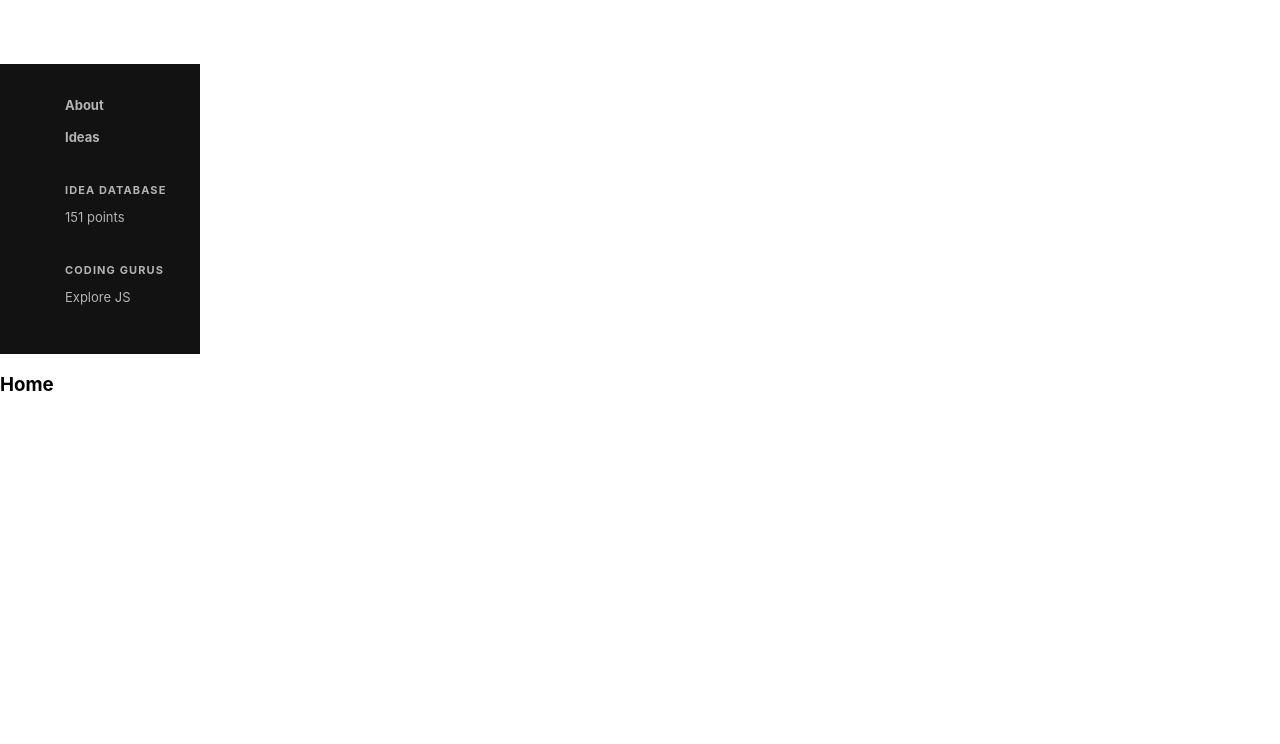
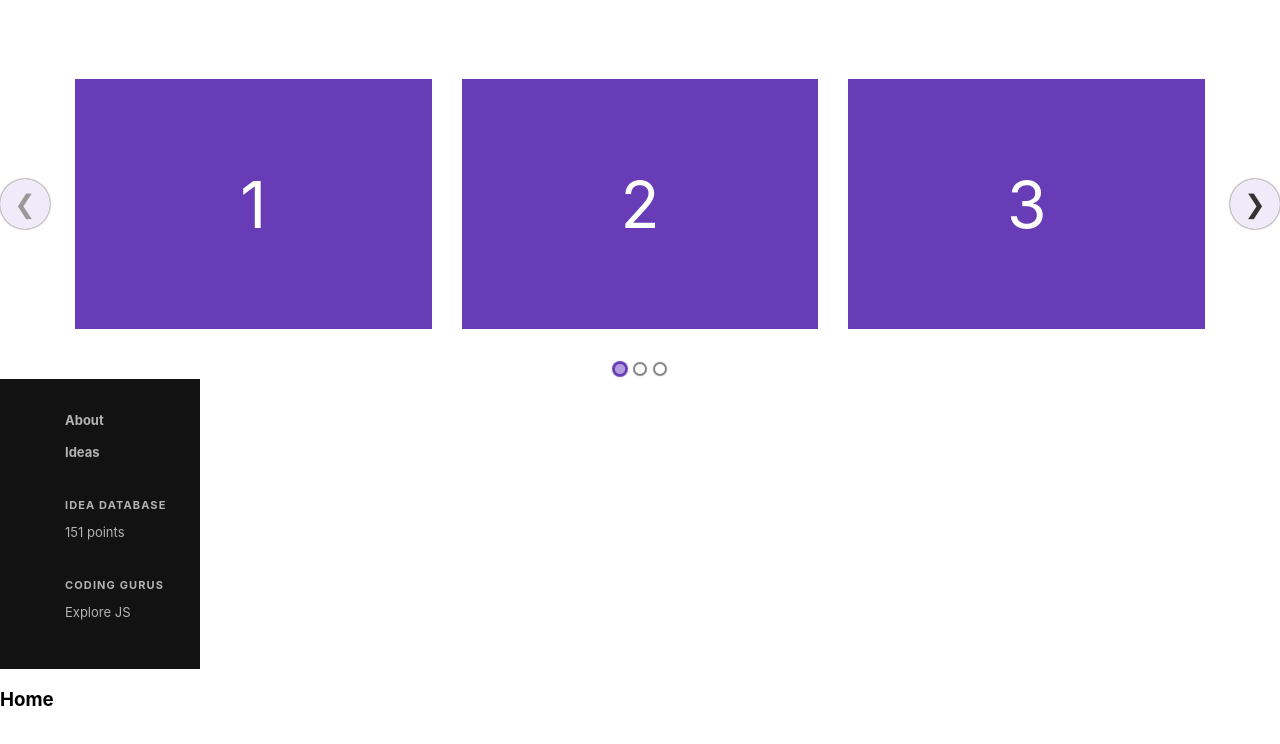
Before and after one commit to adamaslan/ideafinder, a React (Create React App) app: page / in a window 1280 px wide. Shown: the top 744 px of the page. Built offline with nearby package versions, Linux system fonts and the light colour scheme.

Commit message:
caro-new

```diff
--- a/package.json
+++ b/package.json
@@ -10,6 +10,7 @@
     "react": "^17.0.1",
     "react-dom": "^17.0.1",
     "react-elastic-carousel": "^0.11.2",
+    "react-p5-wrapper": "^2.4.0",
     "react-redux": "^7.2.2",
     "react-router-dom": "^5.2.0",
     "react-scripts": "4.0.3",
--- a/src/App.js
+++ b/src/App.js
@@ -8,6 +8,16 @@ import styled from "styled-components";
 import Article from "./Article";
 import Sidebar from "./sidebar1/sideb";
 import Ideas from "./Ideas";
+import ReactDOM from "react-dom";
+import Carousel from "react-elastic-carousel";
+import Caro from "./Caro";
+
+const breakPoints = [
+  { width: 1, itemsToShow: 1 },
+  { width: 550, itemsToShow: 2, itemsToScroll: 2 },
+  { width: 768, itemsToShow: 3 },
+  { width: 1200, itemsToShow: 4 },
+];
 
 function App() {
   const store = useStore();
@@ -17,6 +27,19 @@ function App() {
       <Article />
 
       <Router>
+        <div>
+          <Carousel breakPoints={breakPoints}>
+            <Caro>1</Caro>
+            <Caro>2</Caro>
+            <Caro>3</Caro>
+            <Caro>4</Caro>
+            <Caro>5</Caro>
+            <Caro>6</Caro>
+            <Caro>7</Caro>
+            <Caro>8</Caro>
+          </Carousel>
+        </div>
+
         <Sidebar />
 
         <Switch>
```
Also changed, not shown: 1 other file (tests, documents, lock files or other folders).
